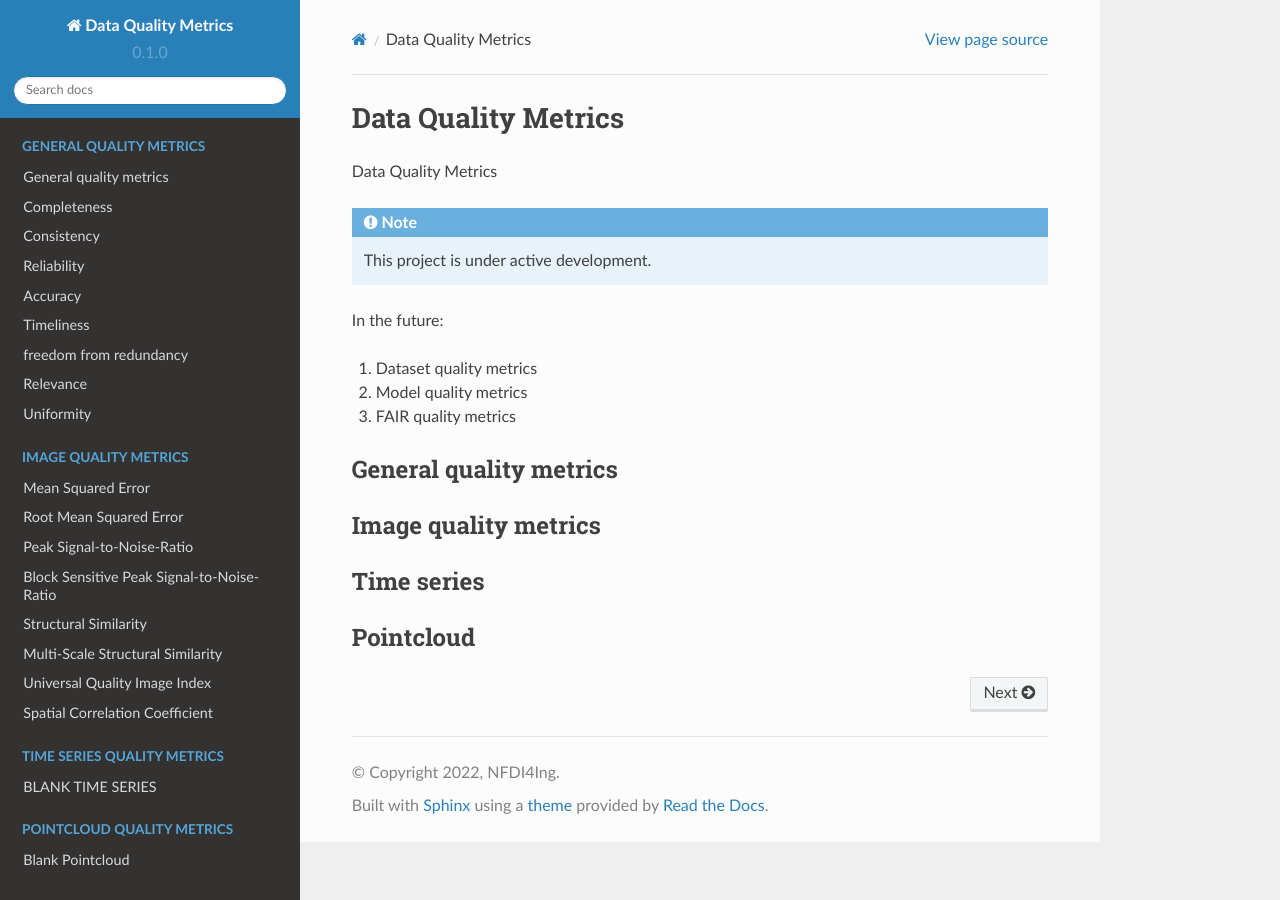
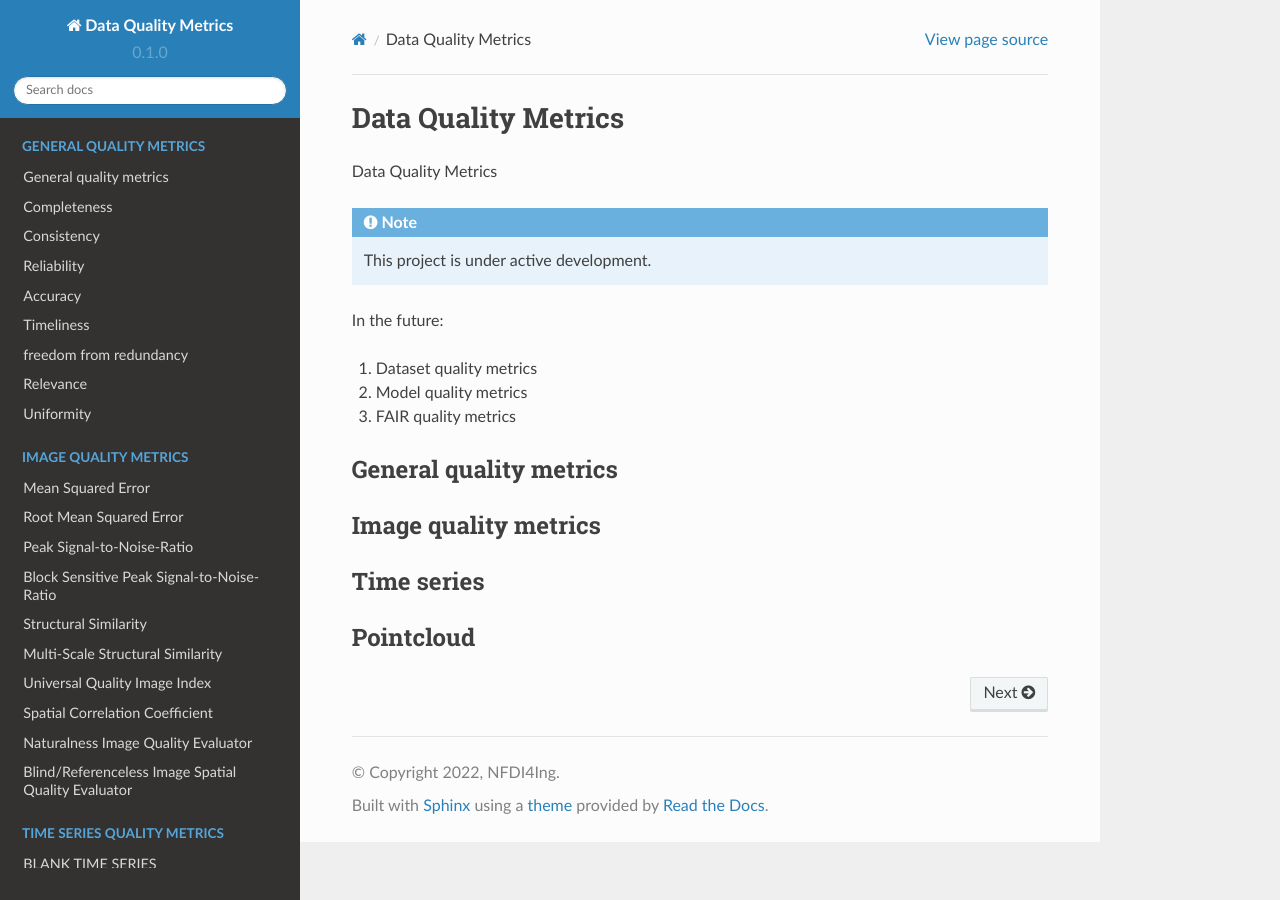
Before and after one commit to HDierend/Data-Quality-Metrics, a Sphinx documentation site: the page built from docs/source/index.rst, in a window 1280 px wide. Built offline with Sphinx 7.4.7 and the Read the Docs theme 2.0.0, drawn with Linux system fonts in a browser that asks for light colours; pages that are not in the unit, such as notebooks, are missing from menus.

Commit message:
Update index.rst

```diff
--- a/docs/source/index.rst
+++ b/docs/source/index.rst
@@ -56,6 +56,9 @@ Image quality metrics
     image_quality/MultiScale_Structural_Similarity
     image_quality/Universal_Quality_Image_Index
     image_quality/Spatial_Correlation_Coefficient
+    image_quality/NIQE
+    image_quality/BRISQUE
+
 
 Time series
 ******************
```
